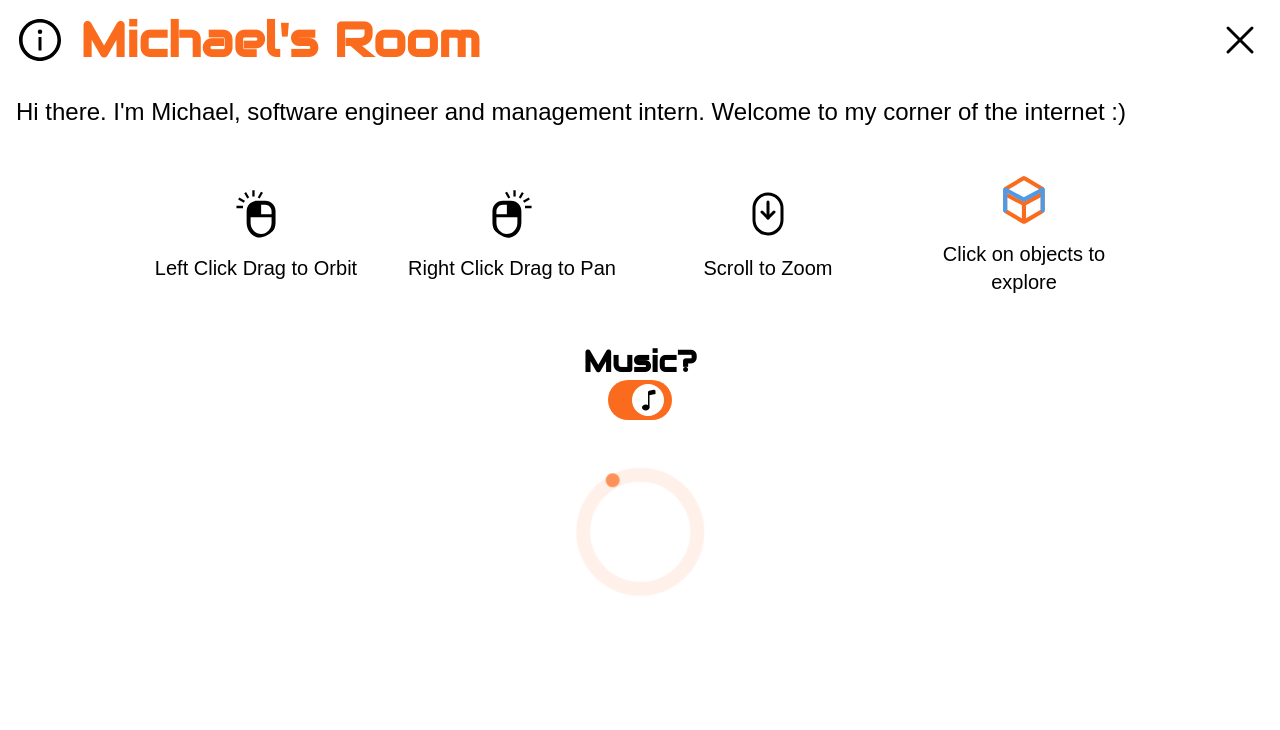
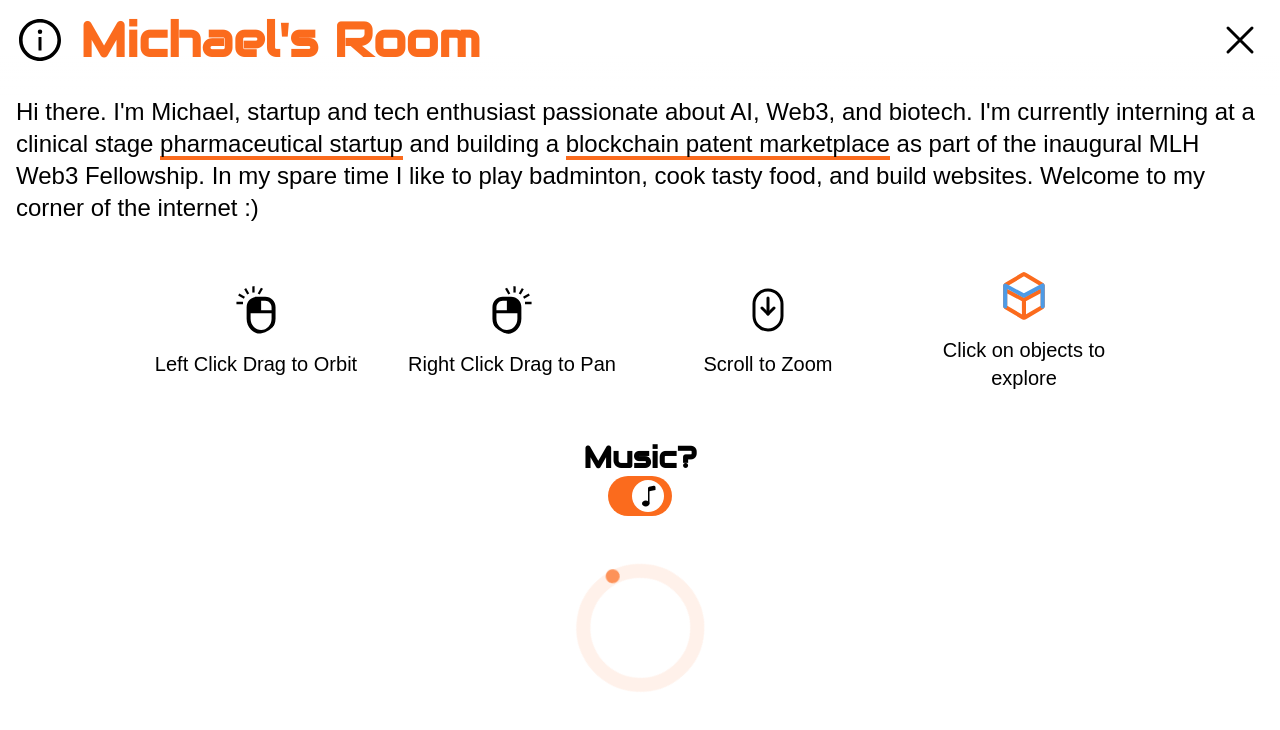
Before and after one commit to michaelwaves/next-portfolio-production, a Next.js app: page /Info in a window 1280 px wide. Shown: the top 730 px of the page. Built offline with nearby package versions, Linux system fonts and the light colour scheme; a web font is replaced by a local one.

Commit message:
fixed bug and info page

```diff
--- a/app/mobile.tsx
+++ b/app/mobile.tsx
@@ -9,8 +9,7 @@ import { Card } from "@/components/mobile/Card";
 import { Subtitle } from "@/components/mobile/Subtitle";
 import { SocialMedia } from "@/components/mobile/SocialMedia";
 import Footer from "@/components/Footer"
-import { useAppDispatch, useAppSelector } from "@/redux/hooks";
-import { setMobileIndex, getState } from "@/redux/controlsSlice";
+import About from "@/components/About"
 
 
 const workComponents = workExperiences.map((item, i) => (
@@ -55,13 +54,6 @@ const hobbyComponents = hobbies.map((item, i) => (
 export default function Mobile() {
     const [index, setIndex] = useState(0) //usestate for mobile index
 
-    //redux for mobile index
-    /* const index = useAppSelector(state=>getState(state).mobileIndex)
-    const dispatch = useAppDispatch()
-    const setIndex = (i: number) => {
-        dispatch(setMobileIndex(i))
-    } */
-
     //cookies for mobile index
     useEffect(() => {
         if (hasCookie("mobileIndex")) {
@@ -79,13 +71,7 @@ export default function Mobile() {
             </div>
             <div className='relative w-full h-full flex flex-col gap-4 md:gap-8'>
                 <div className="p-4">
-                    <p className="md:text-2xl text-lg">
-                        Hi there. I&#39;m Michael, startup and tech enthusiast passionate about AI, Web3, and biotech. I&#39;m currently interning
-                        at a clinical stage<UnderLine text="pharmaceutical startup" href="https://cloudbreakpharma.com/" />and building
-                        a<UnderLine text="blockchain patent marketplace" href="https://trademint.org" />as part of the inaugural MLH Web3 Fellowship.
-                        In my spare time I like to play badminton, cook tasty food, and build websites.
-                        Welcome to my corner of the internet :&#41;
-                    </p>
+                    <About />
                     <p className="text-md mt-4">PS&#58; This site is way more awesome on desktop 🖥️</p>
                     <p> Check it out later :&#41;</p>
                 </div>
--- a/components/About.tsx
+++ b/components/About.tsx
@@ -1,10 +1,12 @@
+import UnderLine from "./UnderLine"
 export default function About() {
     return (
-        <div className="w-full h-full flex flex-col items-center justify-center text-white">
-            <p className="text-2xl ">
-                Hi there. I&#39;m Michael, software engineer and 3D artist.
-                Welcome to my corner of the internet :&#41;
-            </p>
-        </div>
+        <p className="md:text-2xl text-lg">
+            Hi there. I&#39;m Michael, startup and tech enthusiast passionate about AI, Web3, and biotech. I&#39;m currently interning
+            at a clinical stage<UnderLine text="pharmaceutical startup" href="https://cloudbreakpharma.com/" />and building
+            a<UnderLine text="blockchain patent marketplace" href="https://trademint.org" />as part of the inaugural MLH Web3 Fellowship.
+            In my spare time I like to play badminton, cook tasty food, and build websites.
+            Welcome to my corner of the internet :&#41;
+        </p>
     )
 }
--- a/pages/Info.tsx
+++ b/pages/Info.tsx
@@ -9,6 +9,7 @@ import { toggleState } from "@/redux/controlsSlice";
 import Image from "next/image";
 import Loading from "@/components/Loading";
 import { useState } from "react";
+import About from "@/components/About";
 
 const sidebar = {
     open: (height = 1000) => ({
@@ -74,10 +75,7 @@ export default function Info() {
                     <div className='header-bg'></div>
                 </div>
                 <div className='relative w-full h-full flex flex-col mt-40 gap-4 md:gap-8'>
-                    <p className="md:text-2xl text-lg">
-                        Hi there. I&#39;m Michael, software engineer and management intern.
-                        Welcome to my corner of the internet :&#41;
-                    </p>
+                    <About />
                     <div className="flex md:flex-row flex-col items-center gap-4 w-full justify-center">
                         <div className="flex items-center justify-center lg:flex-row flex-col gap-4">
                             <div className="intro-card">
```
Lines whose indentation alone changed are shown as unchanged.
